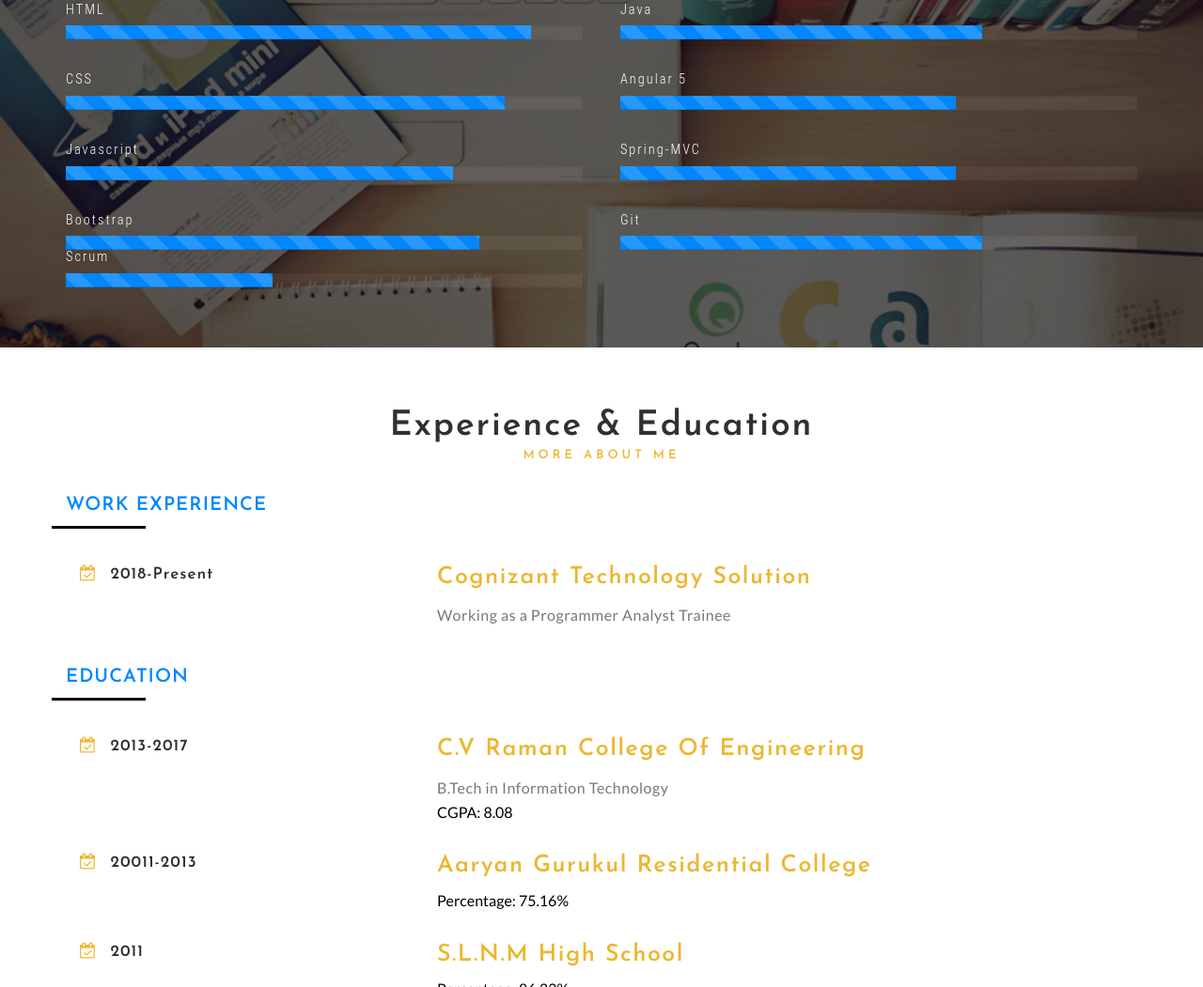
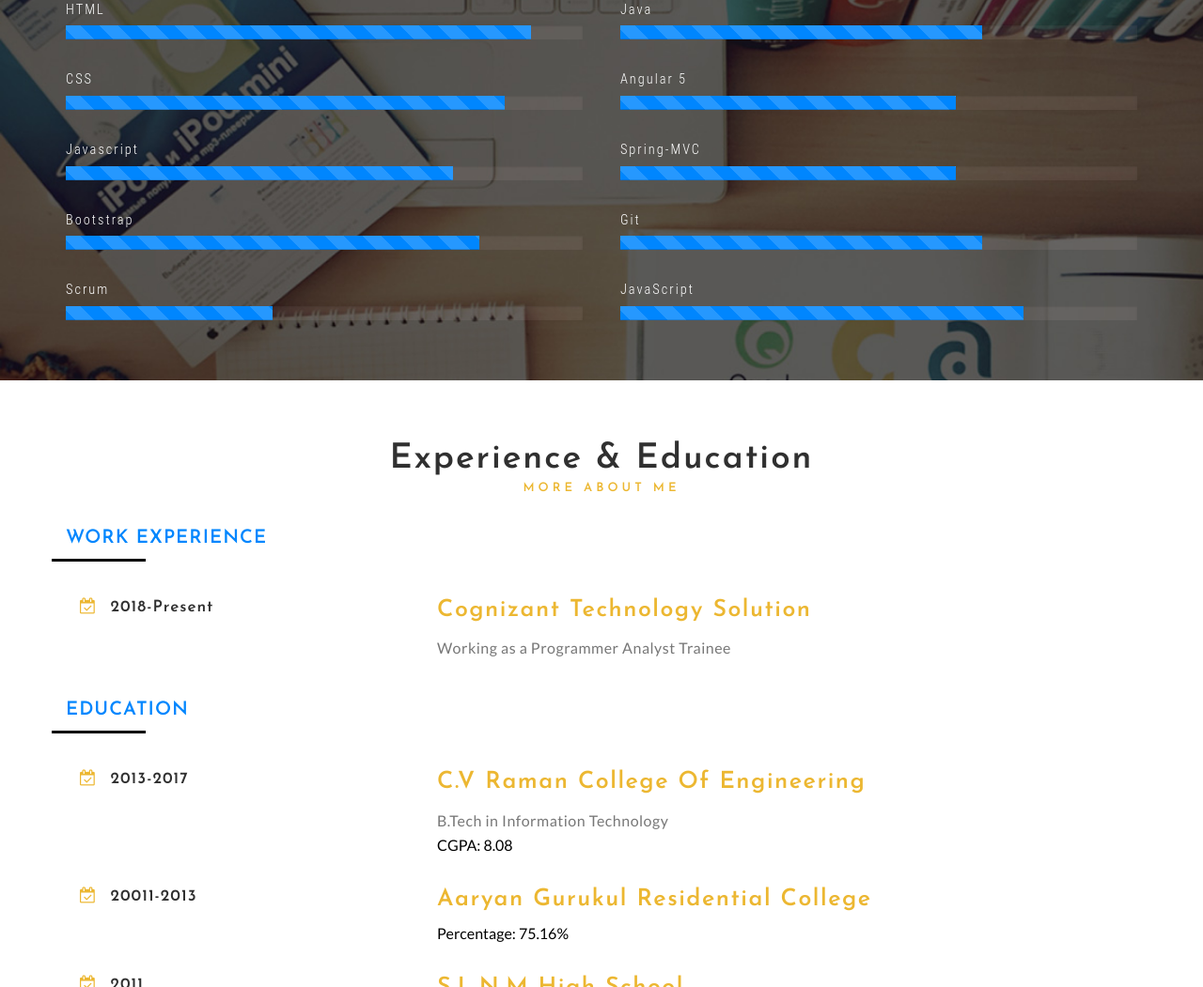
Before and after one commit to mskundo/madhusmita.github.io, a plain HTML site: page index.html in a window 1280 px wide. Shown: the part 1124-2175 px from the top of the page at 94% size. Drawn offline with Linux system fonts and the light colour scheme.

Commit message:
skills added

```diff
--- a/index.html
+++ b/index.html
@@ -97,7 +97,7 @@ Smartphone Compatible web template, free webdesigns for Nokia, Samsung, LG, Sony
 								</div>
 							</div>
 							<h6>Bootstrap </h6>
-							<div class="progress  w3-agile prgs-w3agile-last">
+							<div class="progress  w3-agile prgs-w3agile">
 								<div class="progress-bar progress-bar-striped active" style="width: 80%">
 								</div>
 							</div>
@@ -124,8 +124,13 @@ Smartphone Compatible web template, free webdesigns for Nokia, Samsung, LG, Sony
 								</div>
 							</div>
 							<h6>Git</h6>
+							<div class="progress prgs-w3agile">
+								<div class="progress-bar progress-bar-striped active" style="width: 70%">
+								</div>
+							</div>
+							<h6>JavaScript</h6>
 							<div class="progress prgs-w3agile-last">
-								<div class="progress-bar progress-bar-striped active" style="width: 70%">
+								<div class="progress-bar progress-bar-striped active" style="width: 78%">
 								</div>
 							</div>
 						</div>
```
